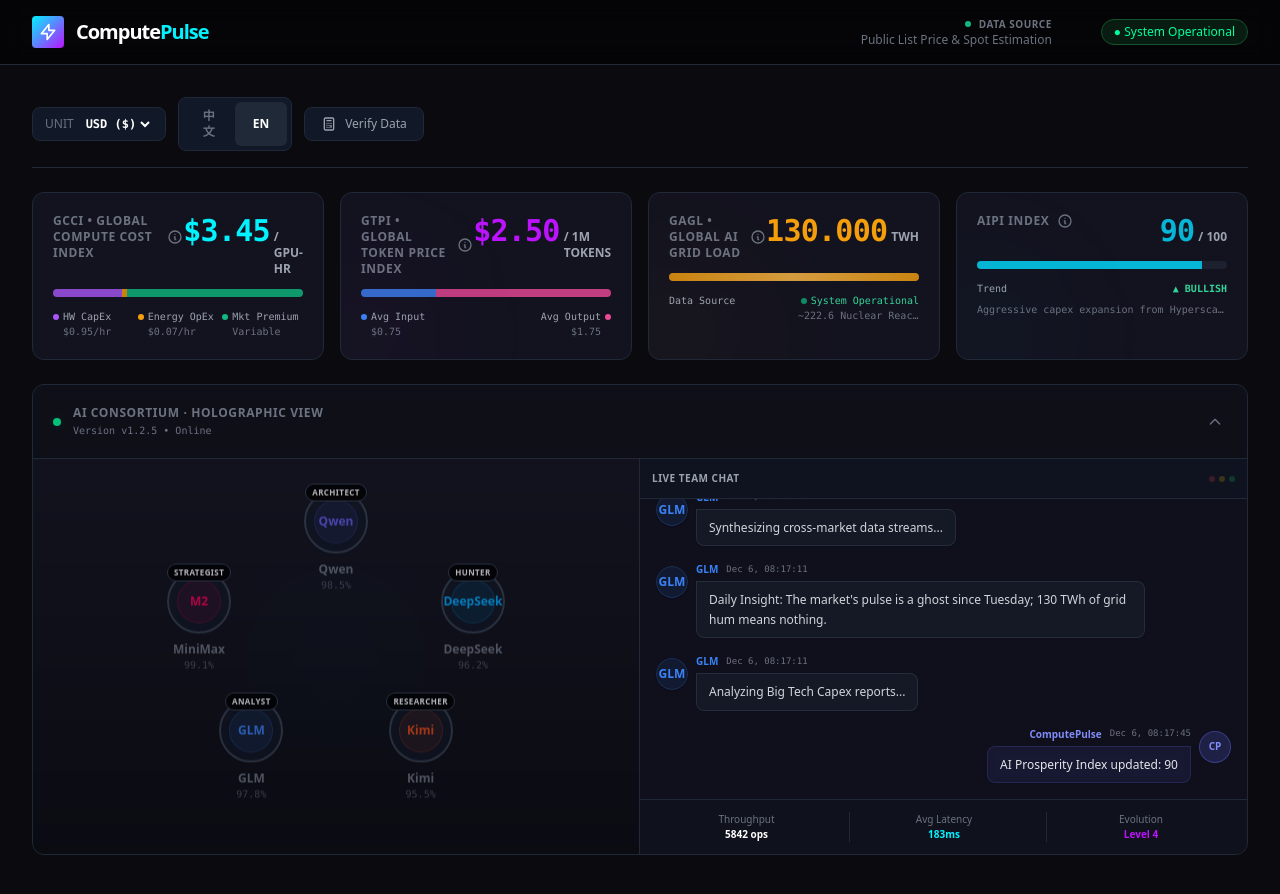
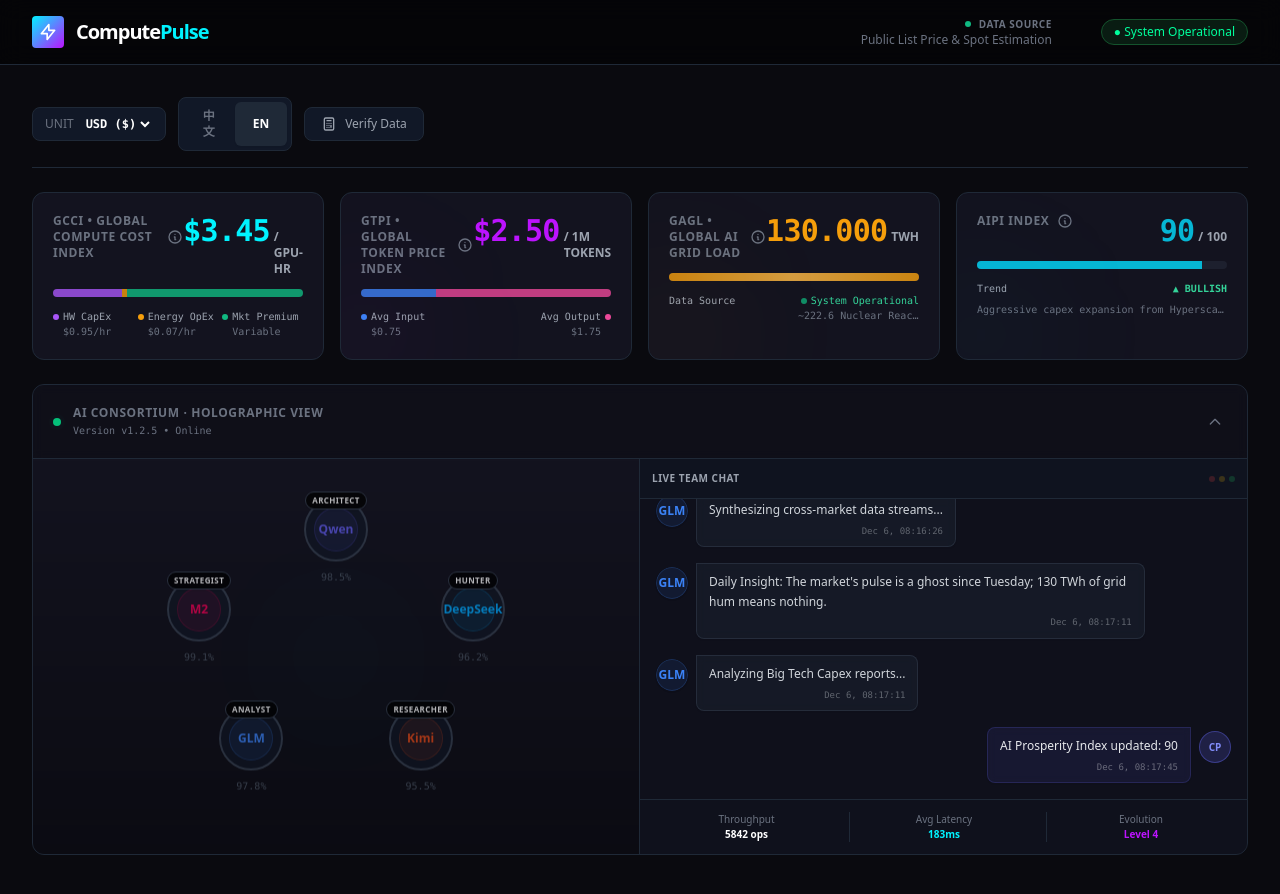
Before and after one commit to WUAIBING/computepulse, a React (Vite) app in the folder computepulse/: page / in a window 1280 px wide. Shown: the top 894 px of the page. Built offline with nearby package versions, Linux system fonts and the light colour scheme.

Commit message:
Style: Clean up AI Consortium UI (Remove external names, compact chat bubbles)

```diff
--- a/computepulse/components/AIConsortiumStatus.tsx
+++ b/computepulse/components/AIConsortiumStatus.tsx
@@ -322,9 +322,8 @@
                        </div>
                     </div>
 
-                    {/* Name & Confidence */}
+                    {/* Name & Confidence - Removed Name as per request */}
                     <div className="mt-1 md:mt-2 text-center">
-                      <div className={`text-[10px] md:text-xs font-bold ${isActive ? 'text-white' : 'text-gray-500'}`}>{model.name}</div>
                       <div className={`text-[8px] md:text-[10px] font-mono ${isActive ? 'text-neon-green' : 'text-gray-600'}`}>{model.confidence}%</div>
                     </div>
 
@@ -383,24 +382,18 @@
 
                         {/* Message Bubble */}
                         <div className={`flex flex-col ${isSystem ? 'items-end' : 'items-start'}`}>
-                          <div className="flex items-center gap-2 mb-1">
-                            <span className={`text-[10px] font-bold ${isSystem ? 'text-indigo-400' : getAgentColor(log.agent)}`}>
-                              {log.agent === 'System' ? 'ComputePulse' : log.agent}
-                            </span>
-                            <span className="text-[9px] text-gray-500 font-mono">
-                              {formatLogTime(log.timestamp)}
-                            </span>
-                          </div>
-
                           <div className={`
-                            px-3 py-2 rounded-lg text-xs leading-relaxed border backdrop-blur-sm shadow-sm
+                            px-3 py-2 rounded-lg text-xs leading-relaxed border backdrop-blur-sm shadow-sm min-w-[120px]
                             ${isSystem
                               ? 'bg-indigo-500/10 border-indigo-500/20 text-gray-200 rounded-tr-none'
                               : 'bg-gray-800/40 border-gray-700/50 text-gray-300 rounded-tl-none'}
                             ${log.type === 'warning' ? 'border-yellow-500/30 bg-yellow-500/5' : ''}
                             ${log.type === 'success' ? 'border-emerald-500/30 bg-emerald-500/5' : ''}
                           `}>
-                             {translateLogMessage(log.message, language)}
+                             <div className="break-words">{translateLogMessage(log.message, language)}</div>
+                             <div className={`text-[9px] opacity-40 mt-1 font-mono select-none text-right`}>
+                               {formatLogTime(log.timestamp)}
+                             </div>
                           </div>
                         </div>
                       </div>
```
